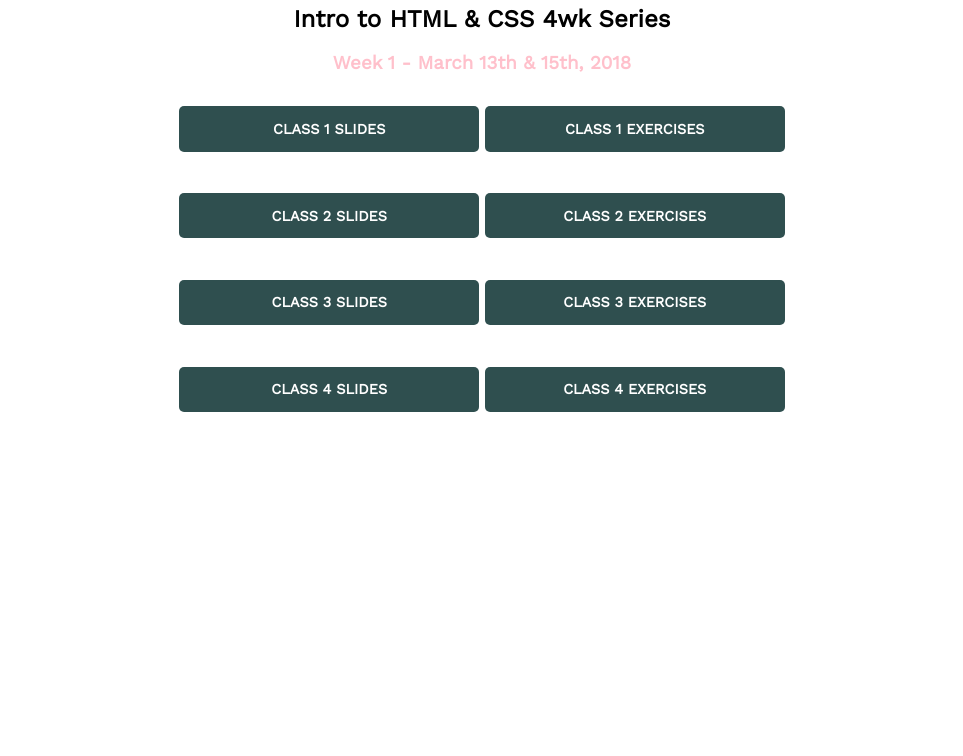
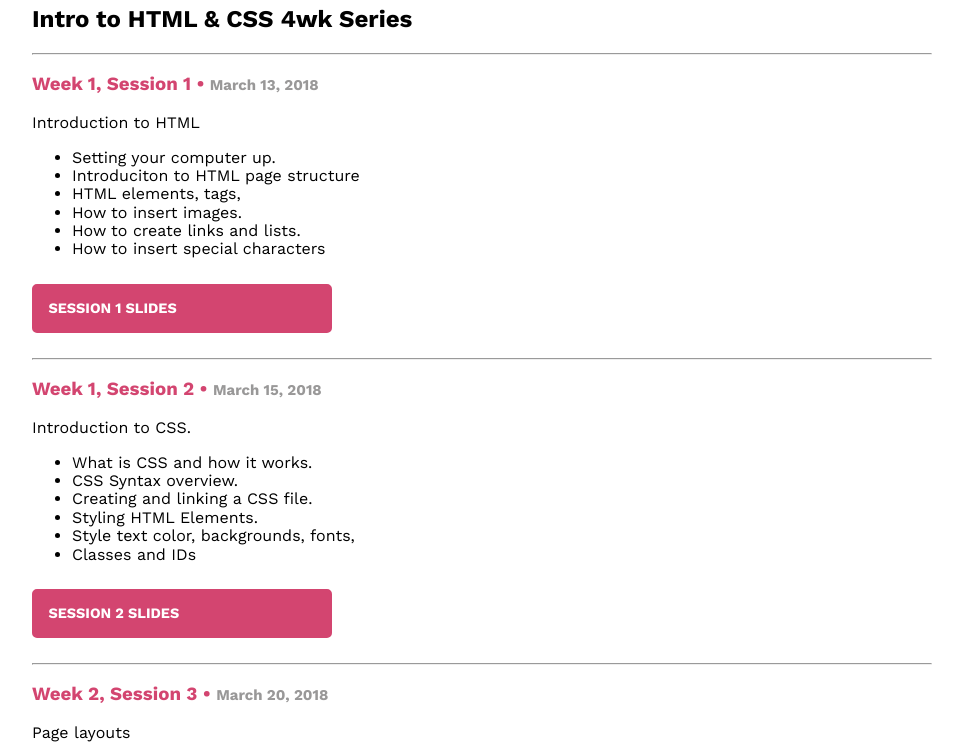
Before and after one commit to gdiboulder/html-css-4wk-denver, a plain HTML site: page index.html in a window 1280 px wide. Shown: the part 74-830 px from the top of the page, without its empty margins (158-1121 px from the left). Before the commit the page ends 800 px from the top, so only its background shows below. Drawn offline with nearby package versions, Linux system fonts and the light colour scheme.

Commit message:
updating the index page and class1.html

```diff
--- a/css/index.css
+++ b/css/index.css
@@ -1,6 +1,7 @@
-@import url(https://fonts.googleapis.com/css?family=Work+Sans);
+@import url(https://fonts.googleapis.com/css?family=Work+Sans:400,700);
 body {
-	text-align: center;
+	width: 900px;
+	margin: 0 auto;
 	font-family: 'Work Sans', sans-serif;
 }
 .btn {
@@ -20,5 +21,24 @@ body {
 }
 
 h3 {
-	color: pink;
+	color: #D34570;
+	font-weight: 700;
 }
+h3 small {color: #999898;}
+a:link {
+	color: #00A7E1
+}
+a:visited {
+	color: #8666AC;
+}
+
+a.btn {
+	background: #D34570;
+	color: #fff;
+	border: 2px solid #D34570;
+}
+a.btn-o {
+	background: #fff;
+	color: #D34570;
+	border: 2px solid #D34570;
+}
--- a/index.html
+++ b/index.html
@@ -16,15 +16,37 @@
 <body>
     <h1>Girl Develop It Boulder/Denver</h1>
     <h2>Intro to HTML &amp; CSS 4wk Series</h2>
+<hr>
+  <h3>Week 1, Session 1 &bull; <small>March 13, 2018</small></h3>
+  <p>Introduction to HTML<p>
+    <ul>
+      <li>Setting your computer up.
+      <li>Introduciton to HTML page structure
+      <li>HTML elements, tags,
+      <li>How to insert images.
+      <li>How to create links and lists.
+      <li>How to insert special characters
+    </ul>
+  <p><a href="class1.html" class="btn">Session 1 Slides</a> </p>
+<hr>
+  <h3>Week 1, Session 2 &bull; <small>March 15, 2018</small></h3>
+  <p>Introduction to CSS.</p>
+  <ul>
+    <li>What is CSS and how it works.
+    <li>CSS Syntax overview.
+    <li>Creating and linking a CSS file.
+    <li>Styling HTML Elements.
+    <li>Style text color, backgrounds, fonts,
+    <li>Classes and IDs
+  </ul>
+	<p><a href="class2.html" class="btn">Session 2 Slides</a> </p>
+<hr>
+  <h3>Week 2, Session 3 &bull; <small>March 20, 2018</small></h3>
+  <p>Page layouts</p>
 
-  <h3>Week 1 - March 13th & 15th, 2018 </h3>
-  <p><a href="class1.html" class="btn">Class 1 Slides</a> <a href="in-class-exercises/class1.zip" class="btn">Class 1 Exercises</a></p>
+	<p><a href="class3.html" class="btn">Session 3 Slides</a> <a href="in-class-exercises/class3.zip" class="btn btn-o">Session 3 Exercises</a></p>
 
-	<p><a href="class2.html" class="btn">Class 2 Slides</a> <a href="in-class-exercises/class2.zip" class="btn">Class 2 Exercises</a></p>
-
-	<p><a href="class3.html" class="btn">Class 3 Slides</a> <a href="in-class-exercises/class3.zip" class="btn">Class 3 Exercises</a></p>
-
-	<p><a href="class4.html" class="btn">Class 4 Slides</a> <a href="in-class-exercises/class4.zip" class="btn">Class 4 Exercises</a></p>
+	<p><a href="class4.html" class="btn">Session 4 Slides</a> <a href="in-class-exercises/class4.zip" class="btn btn-o">Session 4 Exercises</a></p>
 </body>
 
 </html>
```
Also changed, not shown: class1.html (+48 -12 lines), class2.html (line endings or trailing spaces), 1 other file.
